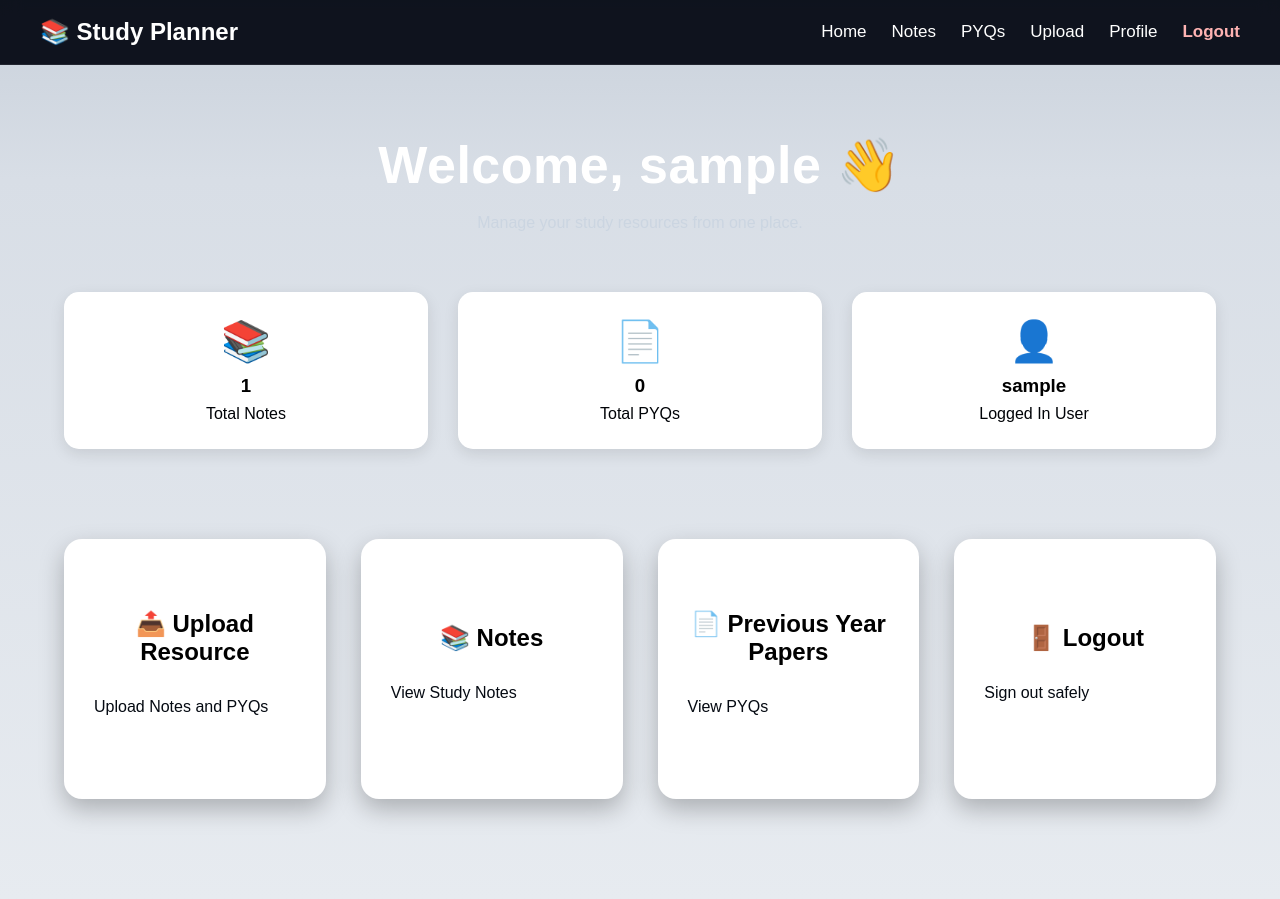
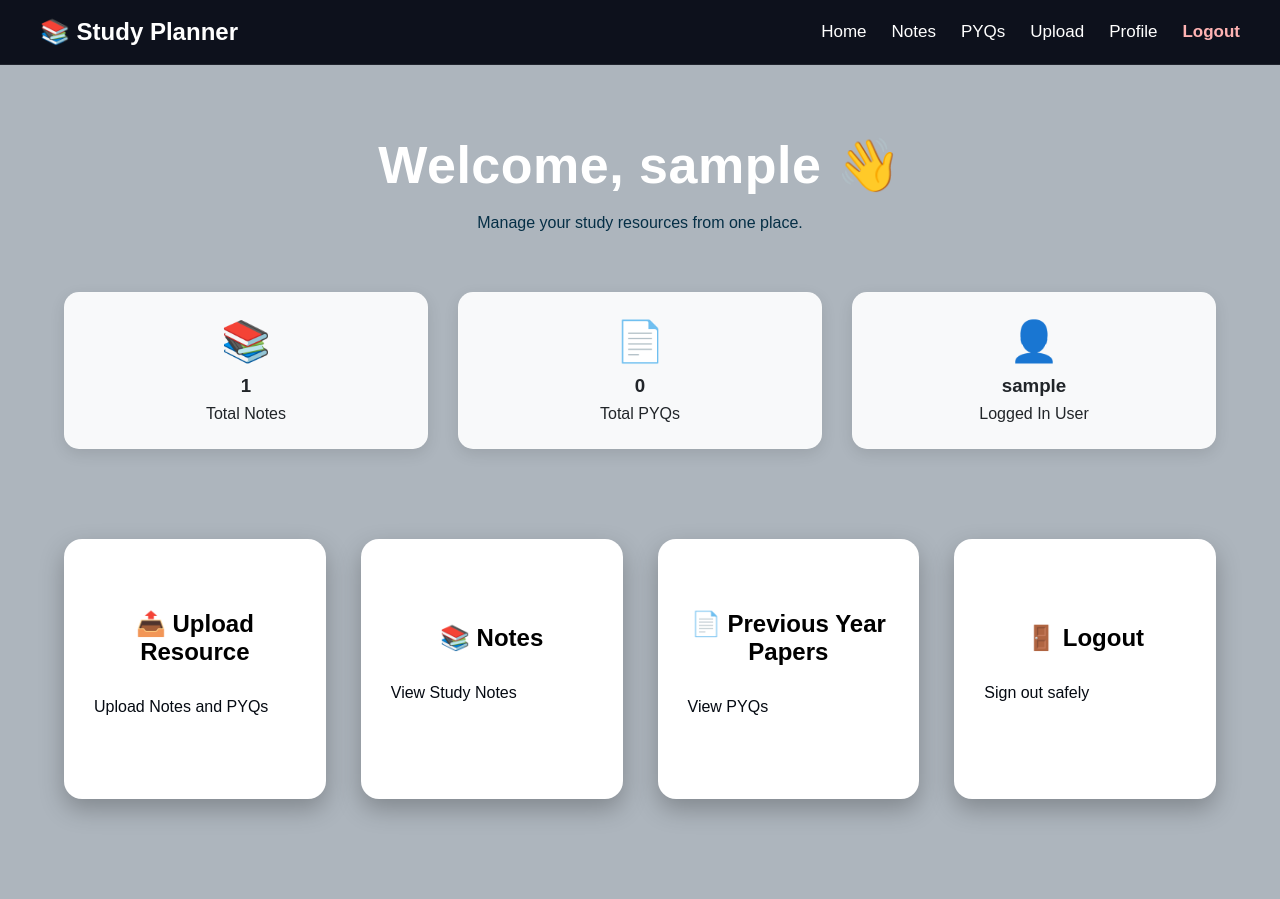
Before and after one commit to vedantirdande/Study-Planner, a Flask app: page /dashboard in a window 1280 px wide. Run offline with Flask 3, Linux system fonts and the light colour scheme; a user stored in the database is signed in; data comes from the database, SQL or seed files in the repository.

Commit message:
git add . git commit -m "Updated website"

```diff
--- a/static/css/dashboard.css
+++ b/static/css/dashboard.css
@@ -14,12 +14,7 @@ body{
     padding:0;
     font-family:Arial, Helvetica, sans-serif;
 
-     background: linear-gradient(
-        180deg,
-        #C9D1DB 0%,
-        #D8DEE6 20%,
-        #E7EBF0 100%
-    );
+     background-color:rgb(173, 181, 189);
 }
 
 /* ---------------- CONTAINER ---------------- */
@@ -47,7 +42,7 @@ h1{
 
 .subtitle{
 
-    color:#cbd5e1;
+    color:#052f46;
 
     margin-bottom:40px;
 
@@ -245,7 +240,7 @@ h1{
 
 .stat-card{
 
-   background:white;
+    background:rgb(248, 249, 250);
 
     backdrop-filter:blur(10px);
 
@@ -280,13 +275,13 @@ h1{
 
     margin-bottom:10px;
 
-    color:black;
+    color:rgb(33, 37, 41);
 
 }
 
 .stat-card h3{
 
-    color:#000000;
+    color:rgb(33, 37, 41);
 
     margin-bottom:8px;
 
@@ -294,7 +289,7 @@ h1{
 
 .stat-card p{
 
-    color:#000307;
+    color:rgb(33, 37, 41);
 
 }
 
--- a/static/css/login.css
+++ b/static/css/login.css
@@ -7,9 +7,7 @@
 
 body{
 
-   background:
-    linear-gradient(135deg,#0f172a,#1e3a8a);
-
+   background:rgb(173, 181, 189);
     display:flex;
 
     justify-content:center;
--- a/static/css/style.css
+++ b/static/css/style.css
@@ -6,7 +6,7 @@
 }
 
 body{
-    background:#0f172a;
+    background:rgb(173, 181, 189);
     color:#fff;
 }
 
@@ -55,7 +55,7 @@ body{
 }
 
 .hero p{
-    color:#cbd5e1;
+    color:#2d2e30;
     font-size:20px;
     max-width:700px;
     margin:auto;
--- a/static/css/upload.css
+++ b/static/css/upload.css
@@ -31,7 +31,7 @@
 /* ---------------- BODY ---------------- */
 
 body{
-    background:#eef3ff;
+    background:rgb(173, 181, 189);
     min-height:100vh;
     margin:0;
     padding-top:90px;
--- a/templates/dashboard.html
+++ b/templates/dashboard.html
@@ -57,7 +57,7 @@
 
     <!-- ================= QUICK STATS ================= -->
 
-    <div class="stats">
+<div class="stats">
 
     <div class="stat-card">
 
```
